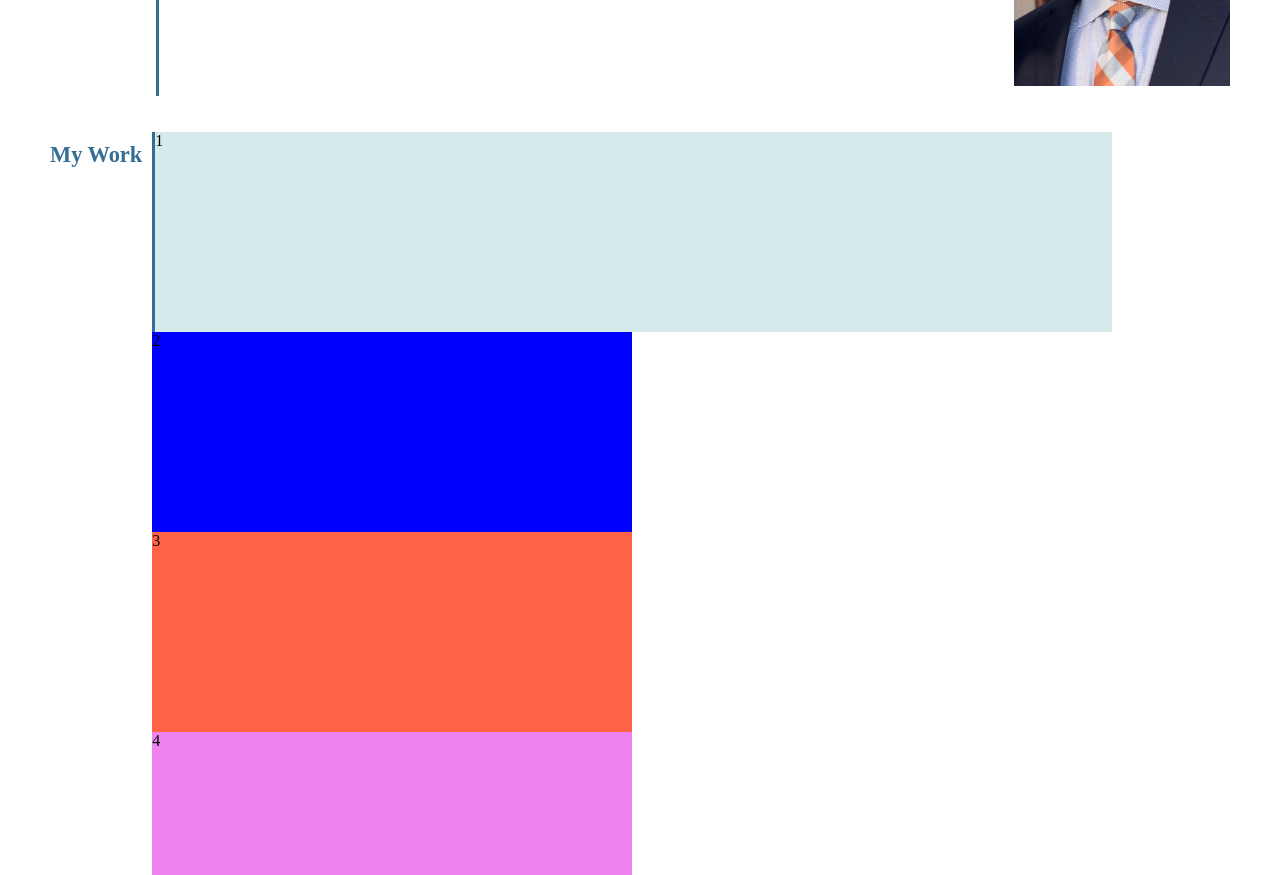
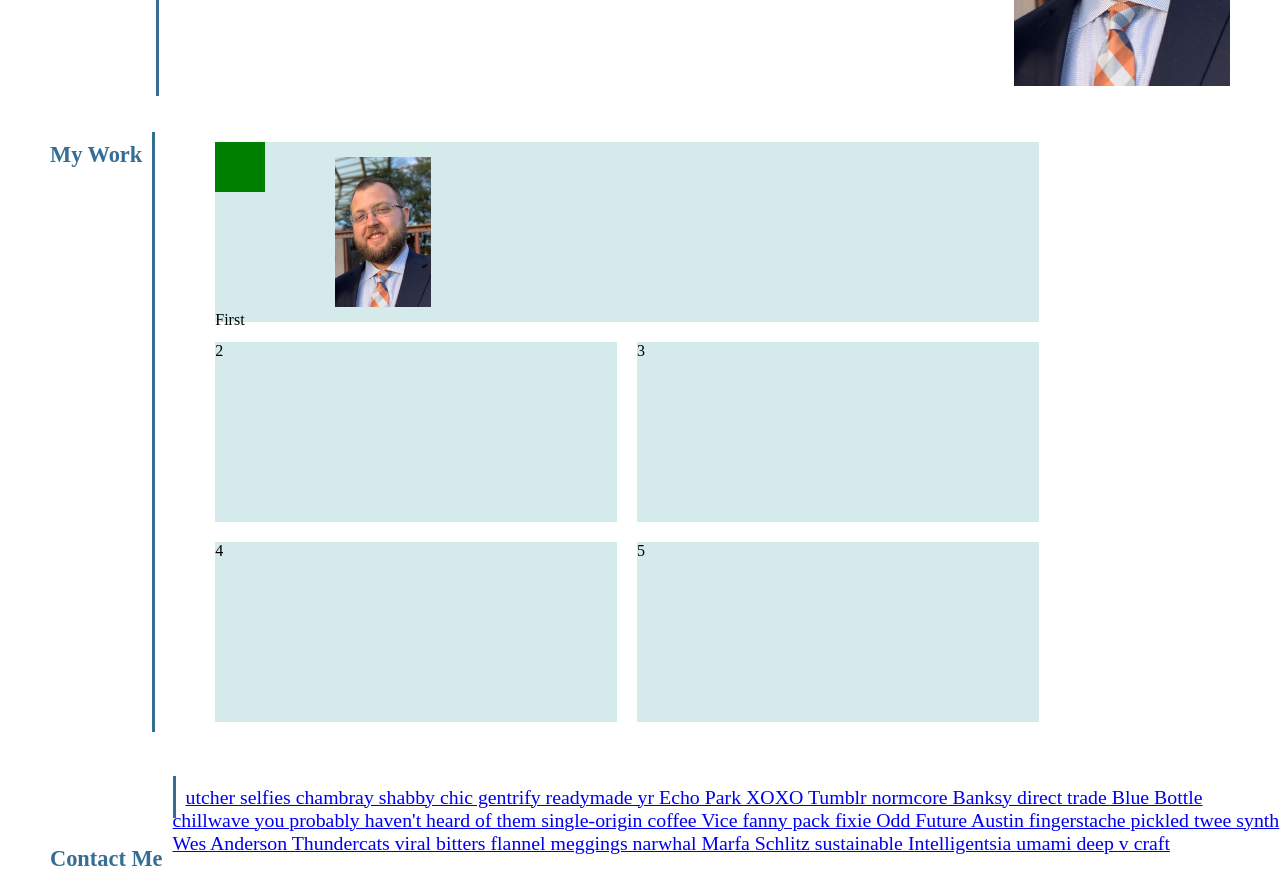
Before and after one commit to mjc01002/Matt-Calkins-Portfolio, a plain HTML site: page index.html in a window 1280 px wide. Shown: the part 480-1355 px from the top of the page. Drawn offline with Linux system fonts and the light colour scheme.

Commit message:
added flexboxes in correct location

```diff
--- a/assets/css/style.css
+++ b/assets/css/style.css
@@ -61,7 +61,7 @@ header nav ul li a {
     font-size: 1.55vw;
     color:rgb(52, 110, 148);
 }
-
+/*About Me Section*/
 .aboutme{
     margin-top: 50px;
 }
@@ -91,89 +91,105 @@ header nav ul li a {
 
 }
 
-
-.mywork h2{
+/*My Work Section*/
+.myworkboxes {
     display: flex;
     flex-wrap: wrap;
+
+}
+
+.myworkboxes {
+    display: flex;
+    flex-wrap: wrap;
+}
+.mywork h2{
+
     color:rgb(52, 110, 148);
     float:left;
     font-size: 1.75vw;
     padding-top: 10px;
     padding-right: 10px;
     margin-left: 50px;
-    height: 1000px;
-
-
-}
-.mywork p{
-    display: flex;
-    flex-wrap: wrap;
-    padding: 10px;
-    font-size: 1.55vw;
-    margin-right: 20px;
-}
-
-.mywork a{
-    font-size: 1.55vw;
-    margin-right: 50px;
+    height: 600px;
+    border-right: solid rgb(52, 110, 148);
 }
 
 .mainwork {
-    display: flex;
-    flex-wrap: wrap;
     width: 75%;
     height: 200px;
     background-color: rgba(0, 128, 128, 0.164);
-    border-left: solid rgb(52, 110, 148);
+    border: solid 10px rgb(255, 255, 255);
+    margin-left: 50px;
 }
 
 .mainwork:hover{
     background-color:rgba(0, 128, 128, 0.76);
 }
-.mainwork a{
-    display: flex;
-    flex-wrap: wrap;
+
+.mainworkbox{
+    height: 50px;
+    width: 50px;
+    background-color: green;
 
 }
 .mainwork img{
-    max-width: 75%;
-    max-height: 200px;
+    max-width: 300px;
+    max-height: 150px;
     z-index: 9999;
+    margin-left: 120px;
+    margin-top: 15px;
 }
 
 .box2{
-    display: flex;
-    flex-wrap: wrap;
-    background-color:blue;
+
+    background-color: rgba(0, 128, 128, 0.164);
+    border: solid 10px rgb(255, 255, 255);
+    width: 37.5%;
+    height: 200px;
+    margin-left: 50px;
+
+}
+
+.box2:hover{
+    background-color:rgba(0, 128, 128, 0.76);
+}
+
+.box3{
+
+    background-color: rgba(0, 128, 128, 0.164);
+    border: solid 10px rgb(255, 255, 255);
     width: 37.5%;
     height: 200px;
 
 }
-.box3{
-    display: flex;
-    flex-wrap:wrap-reverse;
-    background-color: tomato;
+.box3:hover{
+    background-color:rgba(0, 128, 128, 0.76);
+}
+
+.box4{
+
+    background-color: rgba(0, 128, 128, 0.164);
+    border: solid 10px rgb(255, 255, 255);
     width: 37.5%;
     height: 200px;
+    margin-left: 50px;
+}
 
+.box4:hover{
+    background-color:rgba(0, 128, 128, 0.76);
 }
-.box4{
-    display: flex;
-    flex-wrap: wrap;
-    background-color: violet;
+
+.box5{
+
+    background-color: rgba(0, 128, 128, 0.164);
+    border: solid 10px rgb(255, 255, 255);
     width: 37.5%;
     height: 200px;
 }
 
-.box5{
-    display: flex;
-    flex-wrap: wrap;
-    background-color: yellow;
-    width: 37.5%;
-    height: 200px;
+.box5:hover{
+    background-color:rgba(0, 128, 128, 0.76);
 }
-
-
 
 .contactme h2{
     margin-top:50px;
--- a/index.html
+++ b/index.html
@@ -48,20 +48,23 @@
 
         <!-- "My Work -->
         <section id="My-Work" class="mywork">
-         <div>
+
                 <h2>My Work</h2>
 
-                <div class="mainwork">1</div>
+                <div class="myworkboxes">
+                <div class="mainwork"><div class="mainworkbox"><img src="./assets/images/headshot.png">
+                    First
+                </div></div>
                 <div class="box2">2</div>
                 <div class="box3">3</div>
                 <div class="box4">4</div>
                 <div class="box5">5</div>
-               <!--<a href="https://mjc01002.github.io/Challenge1/"><img class="mainwork"src="./assets/images/Horiseon.PNG" alt=""/> -->
 
-            </div>
+               </div>
+
         </section>
 
-
+        <a href="https://mjc01002.github.io/Challenge1/">
         <br>
 
         <br>
```
